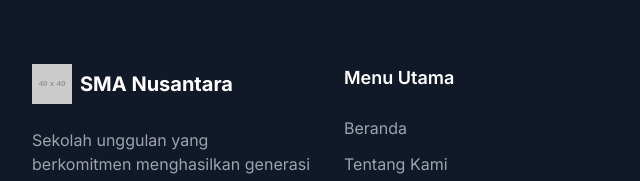
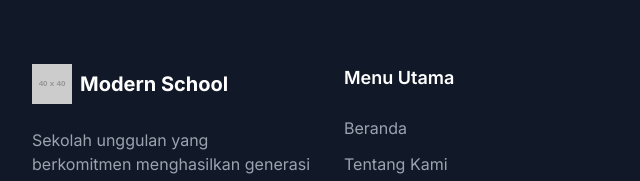
Before and after one commit to fajriiqbal/maschode, a website: page index.html in a window 1280 px wide. Shown: the part 4729-4910 px from the top of the page, 0-640 px from the left. Drawn offline with nearby package versions, Linux system fonts and the light colour scheme; placeholder pictures from the web are drawn by us.

Commit message:
nama sekolah

```diff
--- a/index.html
+++ b/index.html
@@ -448,7 +448,7 @@
                 <div>
                     <div class="flex items-center mb-6">
                         <img src="https://via.placeholder.com/40x40" alt="Logo" class="h-10 w-10">
-                        <span class="ml-2 text-xl font-bold">SMA Nusantara</span>
+                        <span class="ml-2 text-xl font-bold">Modern School</span>
                     </div>
                     <p class="text-gray-400 mb-6">
                         Sekolah unggulan yang berkomitmen menghasilkan generasi cerdas, berkarakter, dan berdaya saing global.
```
